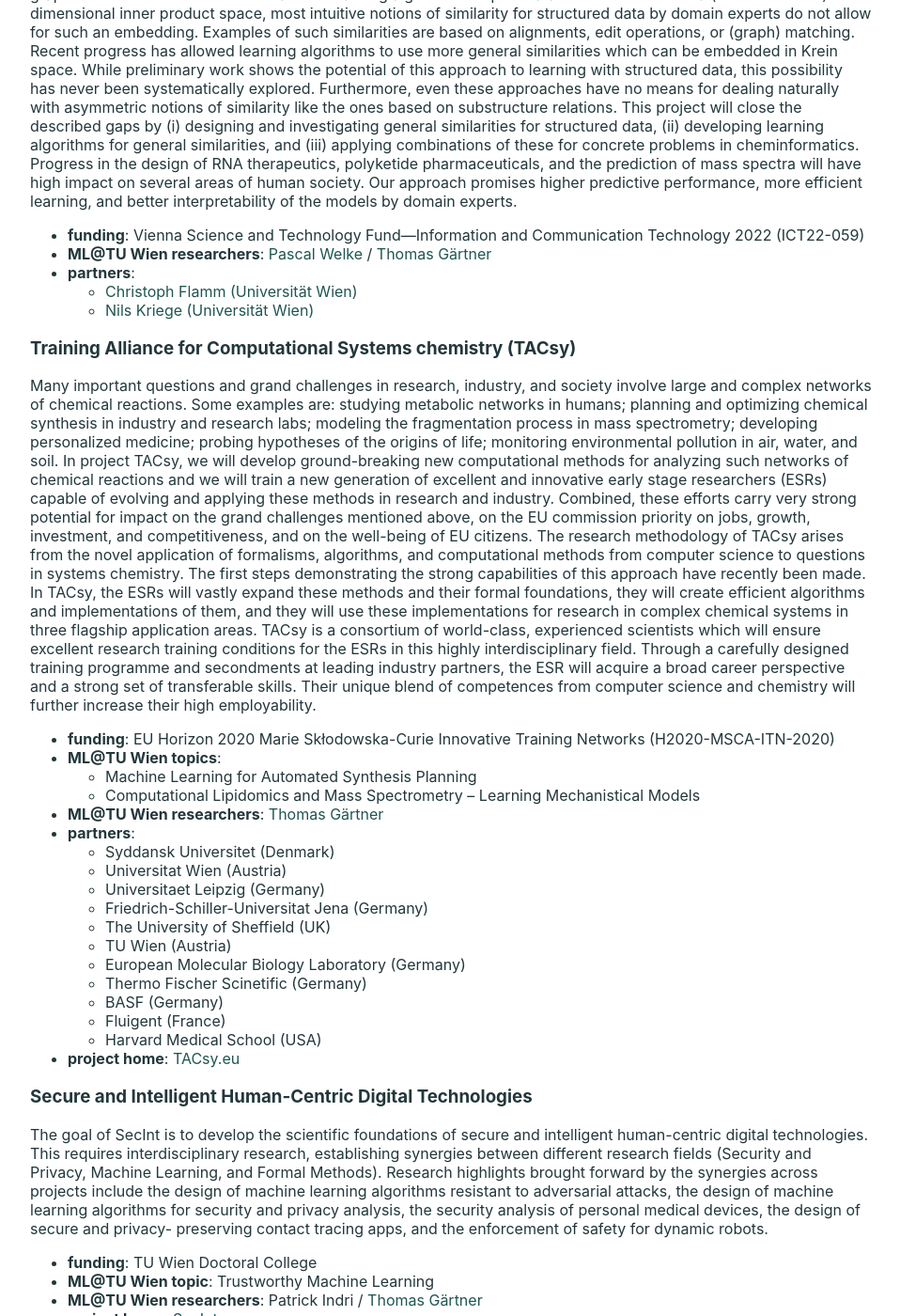
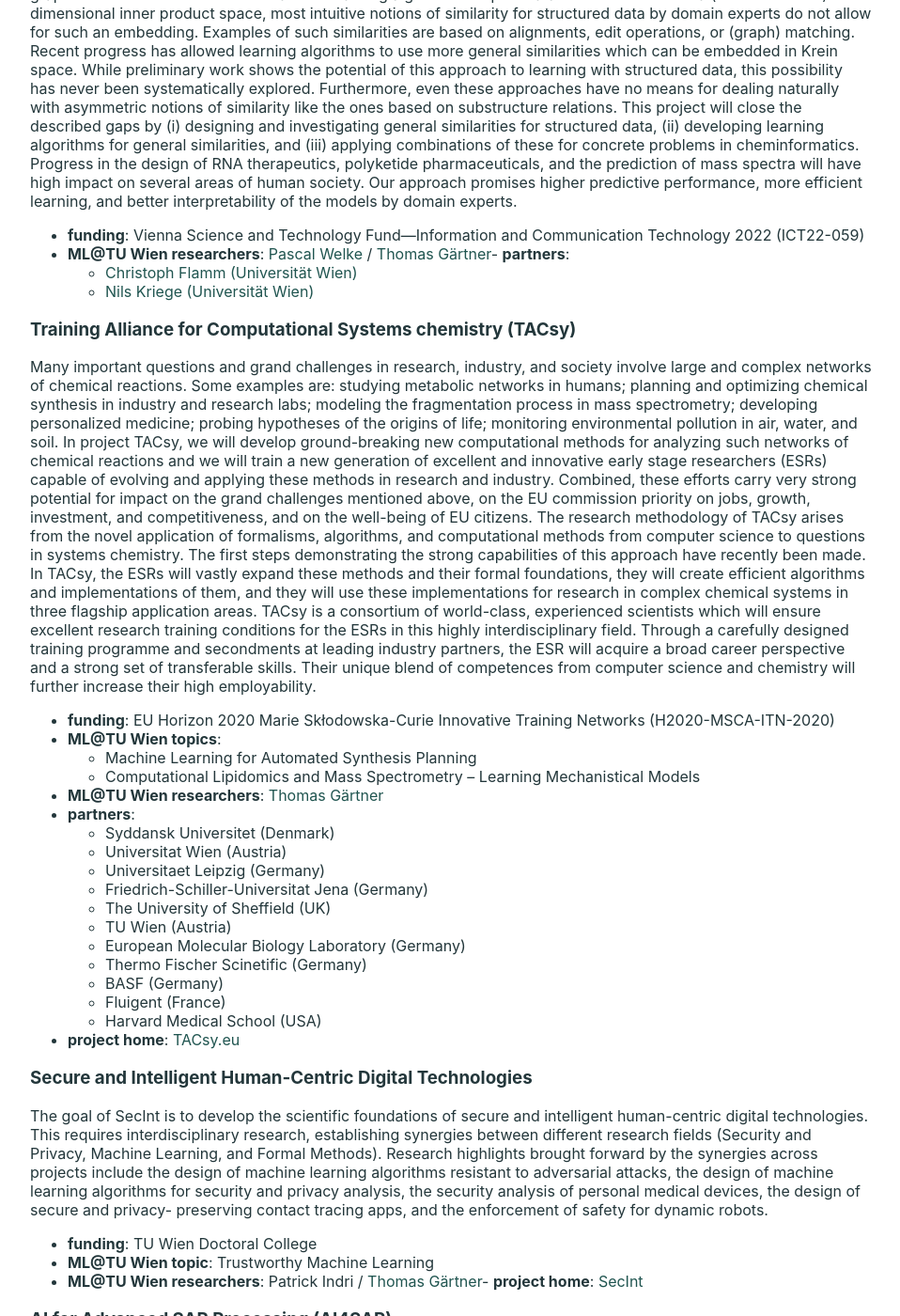
Before and after one commit to ml-tuw/ml-tuw.github.io, a Jekyll site: the page built from projects/md/index.md, in a window 1280 px wide and 1400 px high, scrolled down 281 px. Shown: the whole window at 94% size, without its empty margins (160-1118 px from the left). Built offline with Jekyll 4.4.1, drawn with Linux system fonts in a browser that asks for light colours.

Commit message:
~~test~~

```diff
--- a/_includes/listppl.md
+++ b/_includes/listppl.md
@@ -1,9 +1,6 @@
 {%- assign ppls = include.ppls | split:" " -%}
-{%- capture pn -%}
 {%- for ppl in ppls -%}
 {%- include linked_name.md id=ppl -%}
 {%- if forloop.index < forloop.length %} / {% endif -%}
 {%- if forloop.index == forloop.length-2 %} XXX {% endif -%}
 {%- endfor -%}
-{%- endcapture -%}
-{{ pn | strip_newlines }}
```
